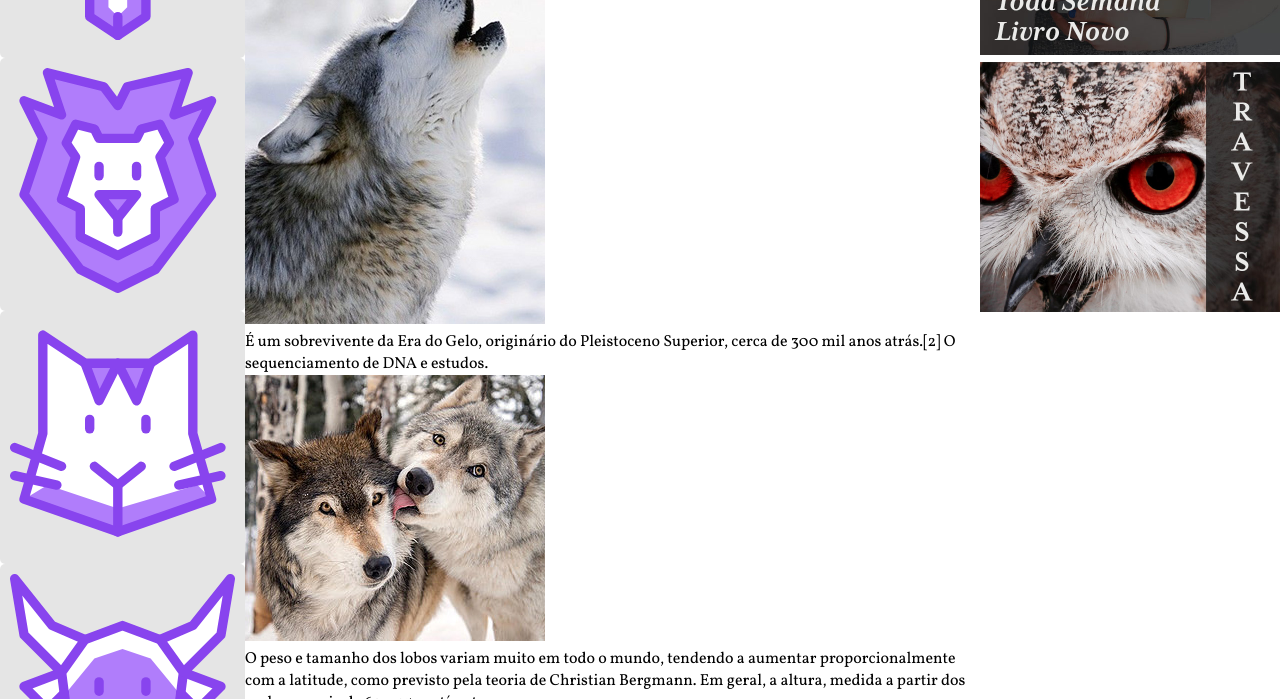
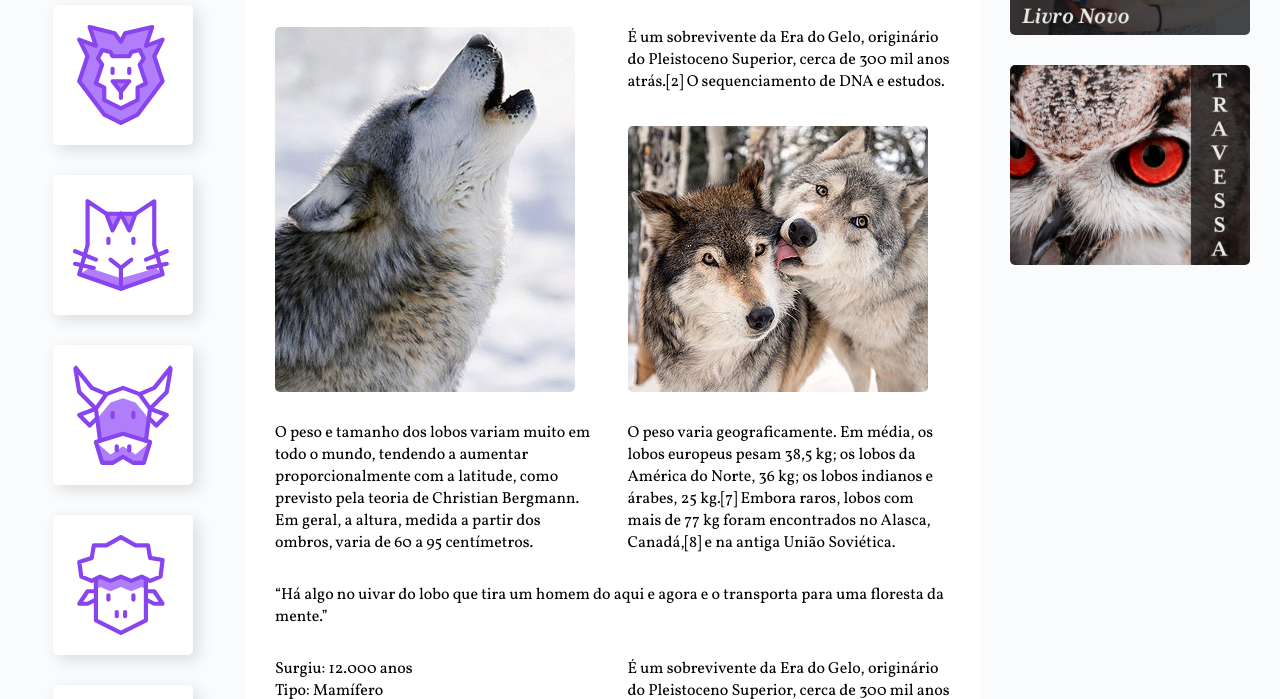
Before and after one commit to devcyber-th/Projeto_Grid_Wildbeast, a plain HTML site: page index.html in a window 1280 px wide. Shown: the part 300-999 px from the top of the page. Drawn offline with Linux system fonts and the light colour scheme.

Commit message:
continuação da estilização css

```diff
--- a/css/style.css
+++ b/css/style.css
@@ -1,11 +1,16 @@
 /* Reset e config. básica */
-body, p, h1, ul, li, blockquote {
+body,
+p,
+h1,
+ul,
+li,
+blockquote {
   padding: 0px;
   margin: 0px;
 }
 
 body {
-    font-family: 'Vollkorn', Georgia, sans-serif;
+  font-family: "Vollkorn", Georgia, sans-serif;
 }
 
 li {
@@ -17,7 +22,9 @@ a {
 }
 
 img {
+  display: block;
   max-width: 100%;
+  border-radius: 5px;
 }
 
 /* Grid Geral */
@@ -28,15 +35,14 @@ img {
   grid-template-areas:
     "header header header"
     "sidenav content anuncios"
-        "footer footer footer"
-    ;
+    "footer footer footer";
 }
 
 /* header */
 
 .header {
   grid-area: header;
-    background: linear-gradient(135deg, #8844ee, #B07DFB);
+  background: linear-gradient(135deg, #8844ee, #b07dfb);
   padding: 30px;
   display: grid;
   grid-template-columns: 1fr auto;
@@ -57,35 +63,88 @@ nav a {
   padding: 10px;
   color: white;
   font-size: 1.125em;
-    background: rgba(0, 0, 0, .1);
+  background: rgba(0, 0, 0, 0.1);
   border-radius: 5px;
-    transition: background .3s;
+  transition: background 0.3s;
 }
 
 .header nav a:hover {
-    background: rgba(0, 0, 0, .5);
+  background: rgba(0, 0, 0, 0.5);
 }
 
 .header li + li {
   margin-left: 30px;
 }
 
+/* sidenav */
 
+.sidenav {
+  grid-area: sidenav;
+  background: #fafbfc;
+  padding: 30px;
+}
 
+.sidenav li a {
+  display: block;
+  min-width: 60px;
+  max-width: 100px;
+  margin: 0 auto 30px auto;
+  background: white;
+  padding: 20px;
+  border-radius: 5px;
+  box-shadow: 5px 5px 15px 0px rgba(44, 44, 44, 0.15);
+  transition: background 0.5s ease-out;
+}
 
+.sidenav li a:hover {
+  background: #b07dfb;
+}
 
-.sidenac {
-    grid-area: sidenav;
-}
+/* Content */
 
 .content {
   grid-area: content;
+  max-width: 900px;
+  margin: 0 auto;
+  padding: 30px;
+  display: grid;
+  grid-template-columns: 1fr 1fr;
+  gap: 30px;
 }
 
-.anuncions {
+.col-wide {
+    grid-column: 1 / -1;
+}
+
+.imagem-1 {
+    grid-row: span 2;
+    align-self: end;
+}
+
+.imagem-2 {
+    align-self: end;
+}
+
+/* Anúncios */
+
+.anuncios {
   grid-area: anuncios;
+  background: #fafbfc;
+  display: grid;
+  align-content: start;
+  padding: 30px;
+  gap: 30px;
 }
+
+/* Footer */
 
 .footer {
   grid-area: footer;
+  background: linear-gradient(135deg, #8844ee, #B07DFB);
 }
+
+.footer p {
+    color: white;
+    text-align: center;
+    padding: 30px;
+}
--- a/index.html
+++ b/index.html
@@ -71,20 +71,20 @@
           </div>
         </div>
 
-        <p>
+        <p class="col-wide">
           É um sobrevivente da Era do Gelo, originário do Pleistoceno Superior,
           cerca de 300 mil anos atrás.[2] O sequenciamento de DNA e estudos
           genéticos reafirmam que o lobo cinzento é ancestral do cão doméstico.
         </p>
 
-        <img src="img/wolf1.jpg" alt="Lobo 1" />
+        <img class="imagem-1" src="img/wolf1.jpg" alt="Lobo 1" />
 
         <p>
           É um sobrevivente da Era do Gelo, originário do Pleistoceno Superior,
           cerca de 300 mil anos atrás.[2] O sequenciamento de DNA e estudos.
         </p>
 
-        <img src="img/wolf2.jpg" alt="Lobo 2" />
+        <img class="imagem-2" src="img/wolf2.jpg" alt="Lobo 2" />
 
         <p>
           O peso e tamanho dos lobos variam muito em todo o mundo, tendendo a
@@ -100,7 +100,7 @@
           Alasca, Canadá,[8] e na antiga União Soviética.
         </p>
 
-        <blockquote class="citacao">
+        <blockquote class="citacao col-wide">
           <p>
             “Há algo no uivar do lobo que tira um homem do aqui e agora e o
             transporta para uma floresta da mente.”
@@ -131,7 +131,7 @@
           </p>
         </div>
 
-        <img src="img/wolf3.jpg" alt="Lobo 3" />
+        <img class="col-wide" src="img/wolf3.jpg" alt="Lobo 3" />
       </main>
 
       <aside class="anuncios">
```
Lines whose indentation alone changed are shown as unchanged.
